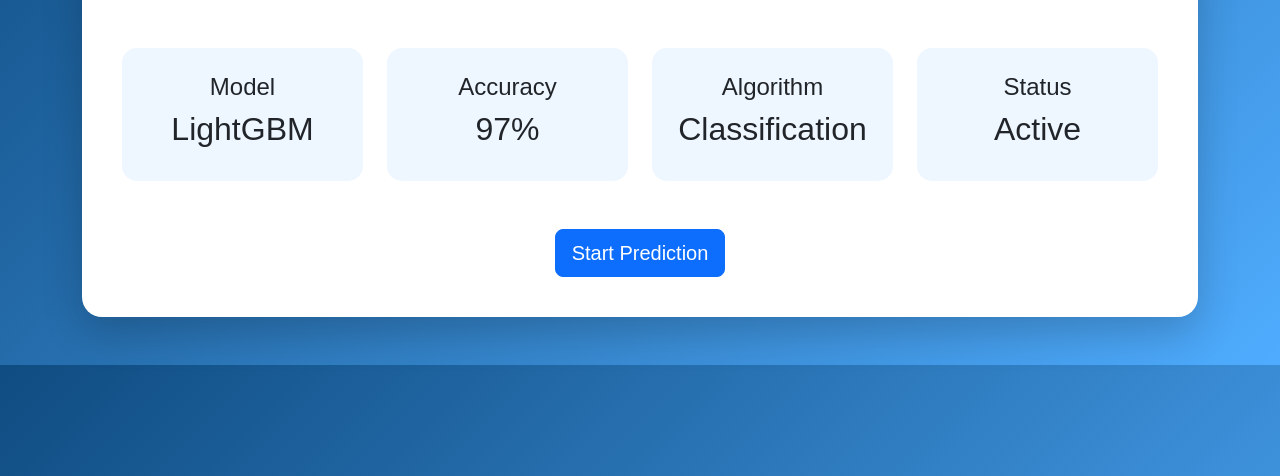
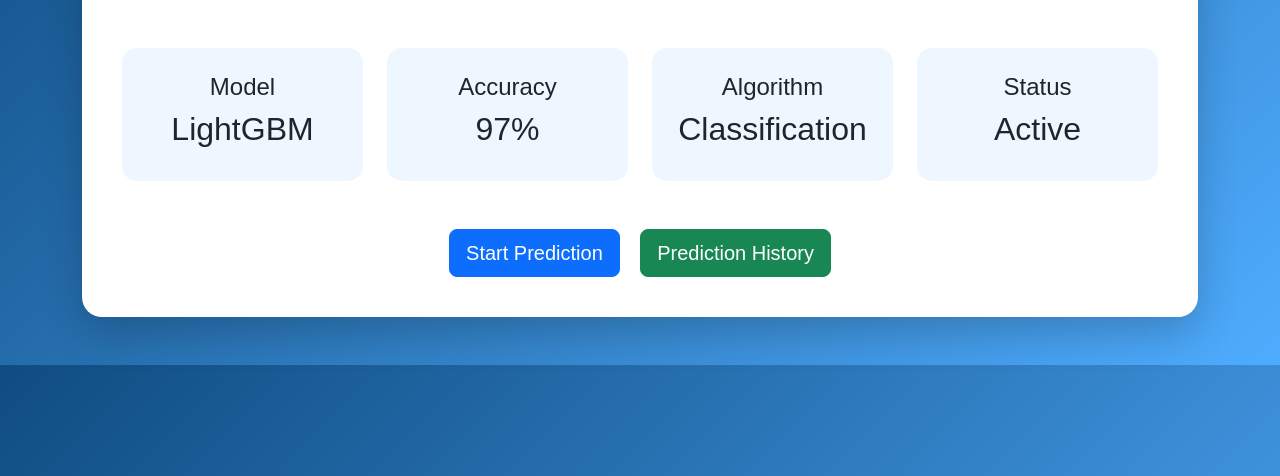
Before and after one commit to Hiruni28/bank-customer-churn-prediction, a Flask app: template templates/dashboard.html in a window 1280 px wide. Shown: the part 271-747 px from the top of the page. Run offline with Flask 3, Linux system fonts and the light colour scheme; the template is opened without the code that fills it, so the values that code supplies are empty; parts of the project's set-up code (start-up, migrations or seed data) failed here and were passed over.

Commit message:
Updated dashboard.html file

```diff
--- a/templates/dashboard.html
+++ b/templates/dashboard.html
@@ -109,6 +109,12 @@
 
             </a>
 
+            <a href="/history" class="btn btn-success btn-lg ms-3">
+
+                Prediction History
+
+            </a>
+
         </div>
 
     </div>
```
